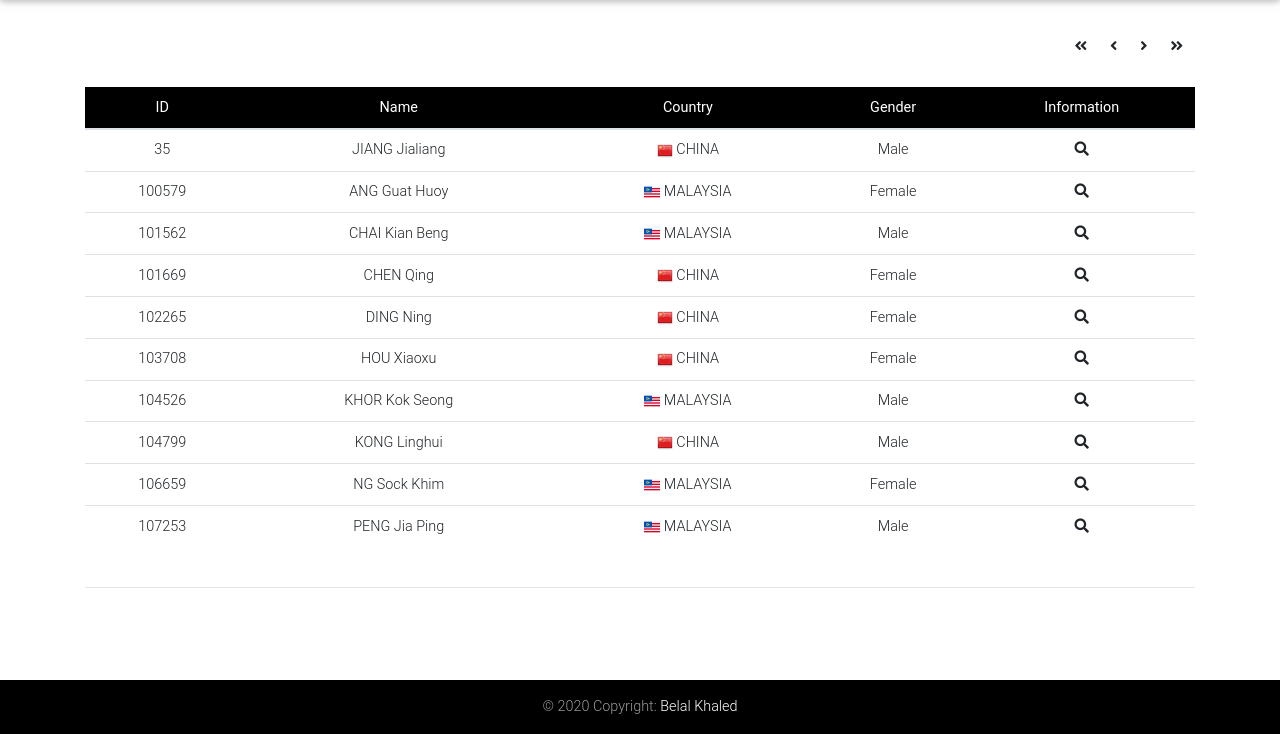
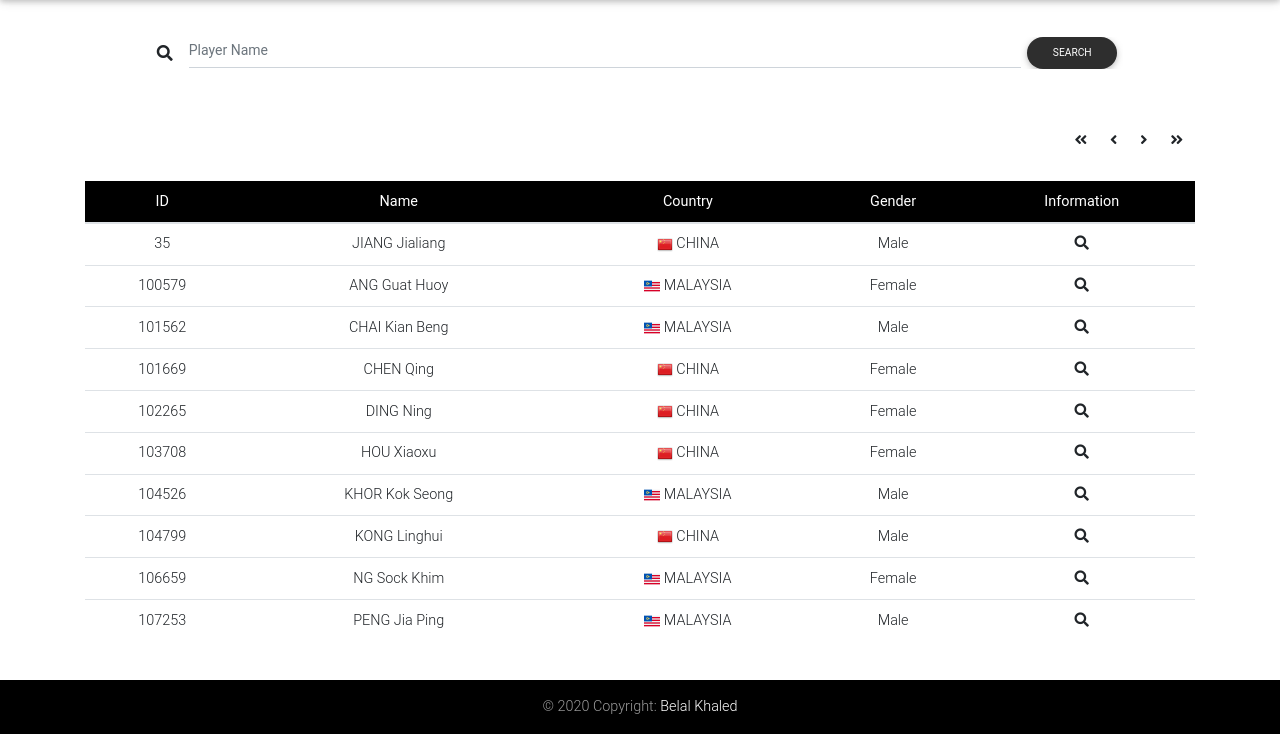
Before and after one commit to billy-codes/tabletennisdashboard, a PHP site: page /players.php in a window 1280 px wide. Shown: the part 66-800 px from the top of the page. Run offline with PHP 8.4, Linux system fonts and the light colour scheme; data comes from the database, SQL or seed files in the repository; some libraries are stand-ins or nearby versions.

Commit message:
Implemented search function on page

```diff
--- a/players.php
+++ b/players.php
@@ -107,12 +107,64 @@ session_start();
     <div class="container">
       <!--Section: Cards-->
         <section class="text-center">
+            <!--Grid row-->
+            <div class="row mb-4 wow fadeIn">
+                <!--Grid column-->
+                <div class="col">
+                    <!-- Search form -->
+                    <form class="form-inline d-flex justify-content-center md-form form-sm mt-0" action="<?php echo htmlspecialchars($_SERVER["PHP_SELF"]); ?>" method="post">
+                        <i class="fas fa-search" aria-hidden="true"></i>
+                        <input class="form-control form-control-sm ml-3 w-75" name="playerName" type="text" placeholder="Player Name"
+                        aria-label="Search">
+                        <div class="form-group">
+                            <input type="submit" class="btn btn-elegant btn-rounded btn-sm my-0 waves-effect waves-light" value="Search">
+                        </div>
+                    </form>
+                </div>
+                <!--Grid column-->
 
+            </div>
+            <!--Grid row-->
 
             <!--Grid row-->
             <div class="row mb-4 wow fadeIn">
                 <!--Grid column-->
                 <div class="col">
+                    <!-- SEARCH RESULTS -->
+                    <?php if(isset($_POST['playerName'])){?>
+                    <table class="table table-hover table-sm">
+                        <caption>Search Results</caption>
+                        <thead>
+                            <tr>
+                            <th scope="col">ID</th>
+                            <th scope="col">Name</th>
+                            <th scope="col">Country</th>
+                            <th scope="col">Gender</th>
+                            <th scope="col">Information</th>
+                            </tr>
+                        </thead>
+                        <tbody>
+                            <?php
+                                $playerSearch = $_POST['playerName'];
+                                $querySearch = "SELECT * FROM players WHERE name LIKE '%$playerSearch%'";
+                                if($resultSearch = mysqli_query($link, $querySearch)){
+                                    if(mysqli_num_rows($resultSearch) > 0){
+                                        while($row = mysqli_fetch_array($resultSearch)){
+                                            echo "<tr>";
+                                            echo "<td>".$row['id']."</td>";
+                                            echo "<td>".$row['name']."</td>";
+                                            echo "<td><img src='img/flags/".$row['country'].".png'/> ".$row['country']."</td>";
+                                            echo "<td>".$row['gender']."</td>";
+                                            echo '<td><a href="profile.php?id='.$row['id'].'" target="__blank"><i class="fas fa-search"></i></a></td>';
+                                            echo "</tr>";
+                                        }
+                                    }
+                                }
+                            ?>
+                        </tbody>
+                    </table>
+                    <?php }?>
+                    <!-- SEARCH RESULTS -->
 
                     <!-- PLAYERS LIST -->
                     <table class="table table-hover table-sm">
```
